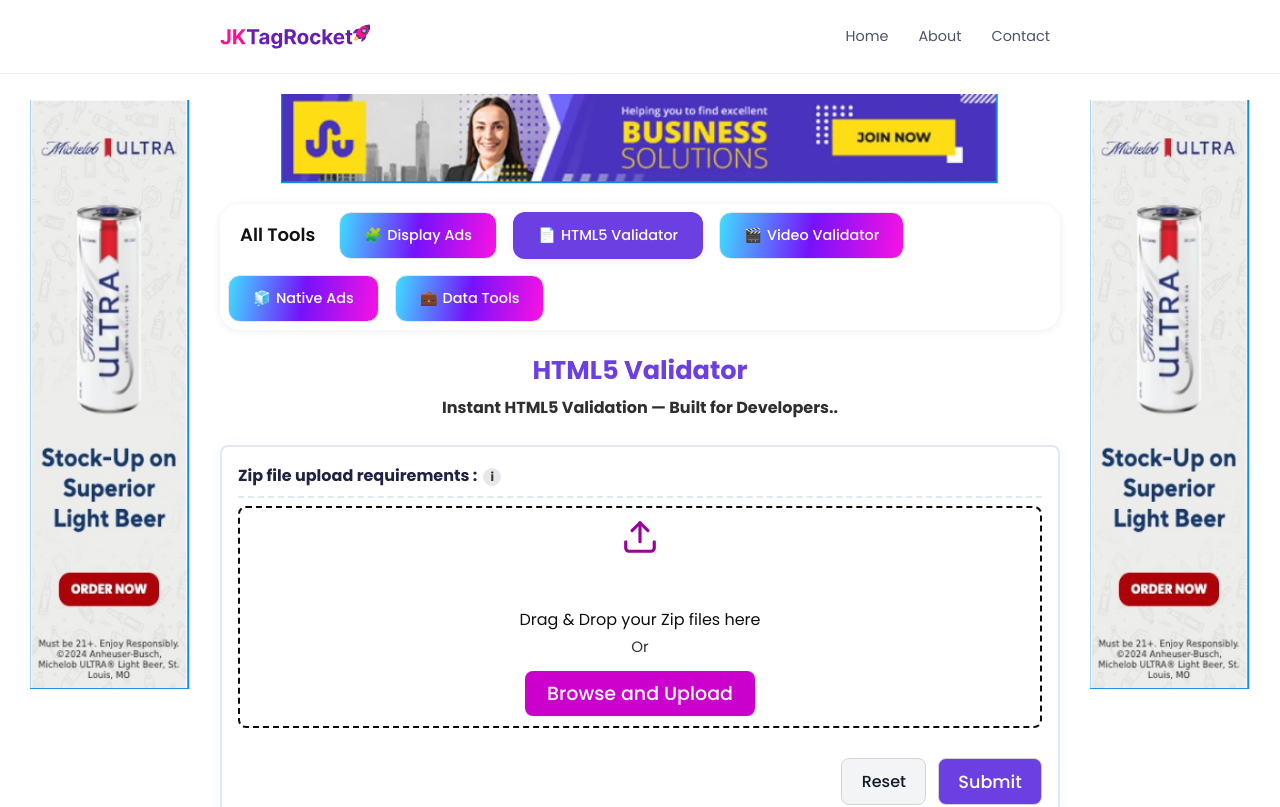
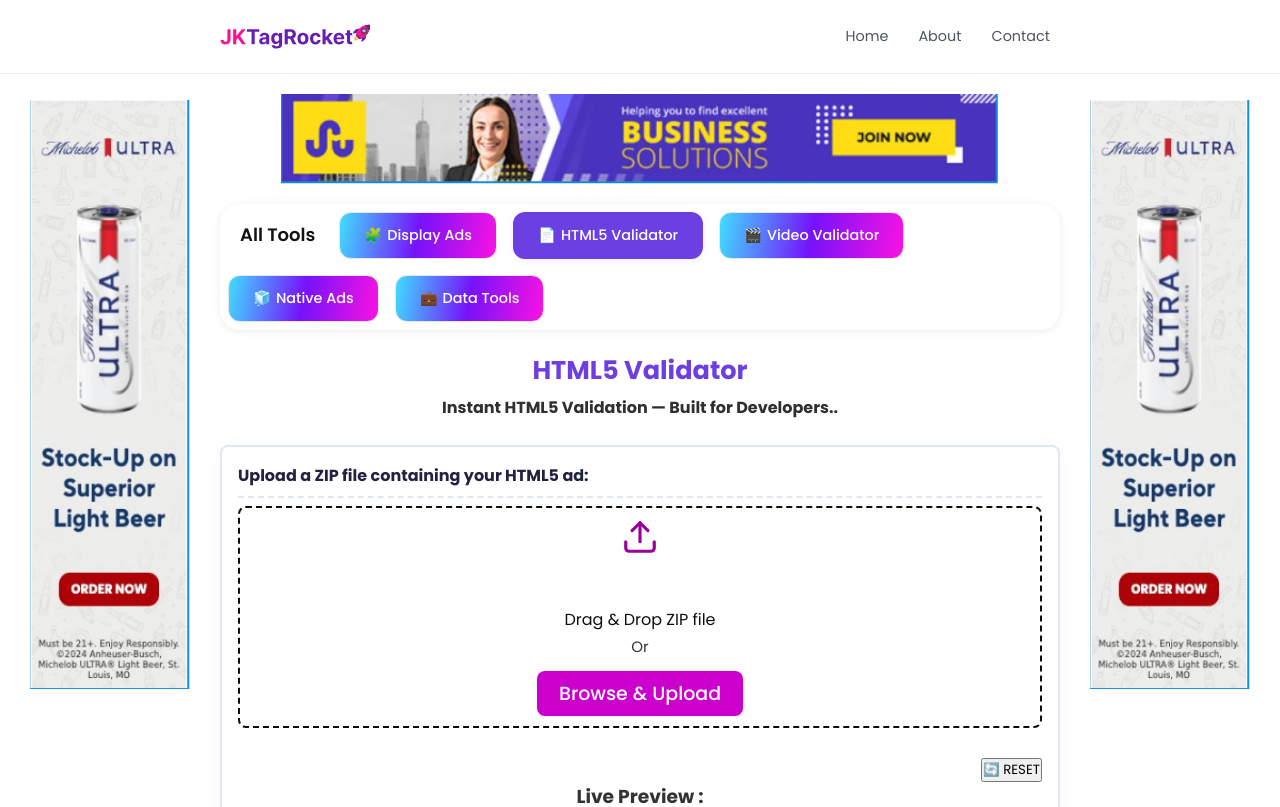
Before and after one commit to premkarthi/JKTagRocket, a Next.js app: page /tools/html5-validator in a window 1280 px wide. Shown: the top 807 px of the page. Built offline with nearby package versions, Linux system fonts and the light colour scheme.

Commit message:
Update page.js
added CSS stles and user messages, Few Preview changes  added for html5-validator

```diff
--- a/app/tools/html5-validator/page.js
+++ b/app/tools/html5-validator/page.js
@@ -1,14 +1,22 @@
+// HTML5ValidatorPage.js — Final Patch with Accurate Ad Size Detection (scrollWidth/scrollHeight Fix)
 "use client";
+
 import { FiUpload } from "react-icons/fi";
 import React, { useRef, useState, useEffect } from "react";
 import styles from "../display-ads/DisplayAds.module.css";
 import Faq from "../../../components/Faq";
 import JSZip from "jszip";
+import { useAutoDismissMessage, getIcon } from "../../../components/useMessages";
+import "../../../styles/globals.css";
 
 export default function HTML5ValidatorPage() {
   const inputRef = useRef(null);
   const [isActive, setIsActive] = useState(false);
   const [iframeUrl, setIframeUrl] = useState(null);
+  const [adSize, setAdSize] = useState({ width: 0, height: 0 });
+  const [message, setMessage] = useAutoDismissMessage();
+  const [uploadedFileName, setUploadedFileName] = useState("");
+
   const title = 'How do I preview an HTML5 ad?';
   const list = [
     'Preview an HTML5 ad by uploading a zip file.',
@@ -48,14 +56,15 @@
   const handleFileChange = async (e) => {
     const file = e.target.files[0];
     if (!file || !file.name.endsWith(".zip")) {
-            alert("Please upload a ZIP file");
+      setMessage({ type: "error", text: "Please upload a valid ZIP file" });
       return;
     }
+
+    setUploadedFileName(file.name);
 
     const zip = await JSZip.loadAsync(file);
     let indexFile = null;
 
-        // Look for index.html or any .html file
     zip.forEach((relativePath, zipEntry) => {
       if (!indexFile && zipEntry.name.toLowerCase().includes("index.html")) {
         indexFile = zipEntry;
@@ -67,7 +76,7 @@
       if (htmlFiles.length > 0) {
         indexFile = htmlFiles[0];
       } else {
-                alert("No HTML file found in the ZIP.");
+        setMessage({ type: "error", text: "No HTML file found inside the zip (e.g., index.html)." });
         return;
       }
     }
@@ -82,7 +91,6 @@
       }
     }
 
-        // Load and rewrite the HTML file
     const htmlContent = await indexFile.async("text");
     const parser = new DOMParser();
     const doc = parser.parseFromString(htmlContent, "text/html");
@@ -99,10 +107,34 @@
       });
     });
 
+    const sizeScript = doc.createElement("script");
+    sizeScript.textContent = `
+      window.addEventListener('load', function() {
+        setTimeout(function() {
+          const w = Math.max(document.documentElement.scrollWidth, document.body.scrollWidth);
+          const h = Math.max(document.documentElement.scrollHeight, document.body.scrollHeight);
+          parent.postMessage({ type: 'ad-size', width: w, height: h }, '*');
+        }, 300);
+      });
+    `;
+    doc.body.appendChild(sizeScript);
+
     const blob = new Blob([doc.documentElement.outerHTML], { type: "text/html" });
     const previewUrl = URL.createObjectURL(blob);
     setIframeUrl(previewUrl);
+
+    setMessage({ type: "success", text: `✅ ZIP uploaded: ${file.name}` });
   };
+
+  useEffect(() => {
+    const handler = (e) => {
+      if (e.data?.type === "ad-size") {
+        setAdSize({ width: e.data.width, height: e.data.height });
+      }
+    };
+    window.addEventListener("message", handler);
+    return () => window.removeEventListener("message", handler);
+  }, []);
 
   return (
     <div className={styles.displayAdsContainer}>
@@ -114,60 +146,8 @@
       </div>
 
       <div className={styles.displayAdsInputCard}>
-                <label
-                    htmlFor="displayAdInput"
-                    className={styles.displayAdsInputLabel}
-                    style={{ display: "flex", alignItems: "center", gap: "6px" }}
-                >
-                    Zip file upload requirements :
-                    <span style={{ position: "relative", cursor: "pointer" }}>
-                        <span
-                            style={{
-                                display: "inline-block",
-                                backgroundColor: "#e5e7eb",
-                                color: "#333",
-                                borderRadius: "50%",
-                                width: "18px",
-                                height: "18px",
-                                fontSize: "12px",
-                                lineHeight: "18px",
-                                textAlign: "center",
-                                fontWeight: "bold",
-                            }}
-                            title="Upload Requirements"
-                        >
-                            i
-                        </span>
-                        <div
-                            style={{
-                                position: "absolute",
-                                top: "22px",
-                                left: "-180px",
-                                width: "360px",
-                                backgroundColor: "#fff",
-                                color: "#111827",
-                                border: "1px solid #ddd",
-                                borderRadius: "6px",
-                                boxShadow: "0 2px 8px rgba(0, 0, 0, 0.1)",
-                                fontSize: "13px",
-                                padding: "12px",
-                                zIndex: 10,
-                                whiteSpace: "normal",
-                                display: "none"
-                            }}
-                            className="TooltipCopyButton"
-                        >
-                            <strong>Upload Requirements</strong><br /><br />
-                            <ul style={{ paddingLeft: "18px", margin: 0 }}>
-                                <li>Google Web Designer (GWD)</li>
-                                <li>Adobe Animate (AnimateCC)</li>
-                                <li>Standard HTML5 creatives</li>
-                            </ul>
-                            <br />
-                            ⚠️ Your ZIP must include at least one <code>.html</code> file (e.g., <code>index.html</code>, <code>creative.html</code>).<br />
-                            📦 Ensure all referenced assets (images, CSS, JS) are packaged inside the ZIP.
-                        </div>
-                    </span>
+        <label htmlFor="displayAdInput" className={styles.displayAdsInputLabel}>
+          Upload a ZIP file containing your HTML5 ad:
         </label>
 
         <div
@@ -180,54 +160,63 @@
         >
           <div className={styles.dropzoneInner}>
             <FiUpload className={styles.dropzoneIcon} />
-                        <div className={styles.dropzoneMainText}>
-                            Drag &amp; Drop your Zip files here
-                        </div>
-                        <div className={styles.dropzoneBrowseText}>
-                            Or
-                        </div>
-                        <button
-                            className={styles.dropzoneButton}
-                            type="button"
-                            tabIndex={-1}
-                        >
-                            Browse and Upload
-                        </button>
-                        <input
-                            type="file"
-                            accept=".zip"
-                            style={{ display: "none" }}
-                            ref={inputRef}
-                            onChange={handleFileChange}
-                        />
+            <div className={styles.dropzoneMainText}>Drag & Drop ZIP file</div>
+            <div className={styles.dropzoneBrowseText}>Or</div>
+            <button className={styles.dropzoneButton} type="button">Browse & Upload</button>
+            <input type="file" accept=".zip" style={{ display: "none" }} ref={inputRef} onChange={handleFileChange} />
+            {uploadedFileName && (
+              <div style={{ marginTop: 11, fontSize: 15, color: '#909' }}>📁 <strong>{uploadedFileName}</strong></div>
+            )}
           </div>
         </div>
 
-                <div className={styles.displayAdsButtonGroup}>
+        {message && (
+          <div className={`user-message ${message.type}`} style={{ marginTop: 16 }}>
+            <div className="user-message-icon">{getIcon(message.type)}</div>
+            <div className="user-message-content">
+              <span>{message.text}</span>
+              <a href="#" className="user-message-action" onClick={(e) => { e.preventDefault(); setMessage(null); }}>
+                Dismiss
+              </a>
+            </div>
+          </div>
+        )}
+
+        <div className={styles.resetButtonGroup} style={{ display: "flex", justifyContent: "flex-end", marginTop: 12 }}>
           <button
-                        className={styles.displayAdsResetBtn}
-                        type="button"
-                        onClick={() => setIframeUrl(null)}
+            className="reset-btn"
+            onClick={() => {
+              setIframeUrl(null);
+              setAdSize({ width: 0, height: 0 });
+              setUploadedFileName("");
+              if (inputRef.current) inputRef.current.value = null;
+              setMessage({ type: "info", text: "Reset successful — All inputs and previews have been cleared." });
+            }}
           >
-                        Reset
-                    </button>
-                    <button
-                        className={styles.displayAdsPreviewBtn}
-                        type="button"
-                        disabled
-                    >
-                        Submit
+            🔄 RESET
           </button>
         </div>
-
+            <dix><h3 style={{ textAlign: "center", marginBottom: 5 }}>
+              Live Preview :
+              {/* <span style={{ fontSize: 15, fontWeight: "normal" }}>(Ad Size: {adSize.width}×{adSize.height})</span> */}
+            </h3></dix>
         {iframeUrl && (
-                    <div style={{ marginTop: 24 }}>
-                        <h3>Live Preview</h3>
+          <div style={{ marginTop: 24, padding: 16, border: "2px solid #ccc", borderRadius: 8 }}>
+            {/* <h3 style={{ textAlign: "center", marginBottom: 12 }}>
+              Live Preview <span style={{ fontSize: 15, fontWeight: "normal" }}>(Ad Size: {adSize.width}×{adSize.height})</span>
+            </h3> */}
+            <div style={{ display: "flex", justifyContent: "center" }}>
               <iframe
                 src={iframeUrl}
                 title="HTML5 Preview"
-                            style={{ width: "100%", height: "500px", border: "1px solid #ccc" }}
+                style={{
+                  width: adSize.width || 970,
+                  height: adSize.height || 888,
+                  border: "1px solid #ccc",
+                  boxShadow: "0 0 6px rgba(0,0,0,0.1)"
+                }}
               />
+            </div>
           </div>
         )}
       </div>
```
Lines whose indentation alone changed are shown as unchanged.
